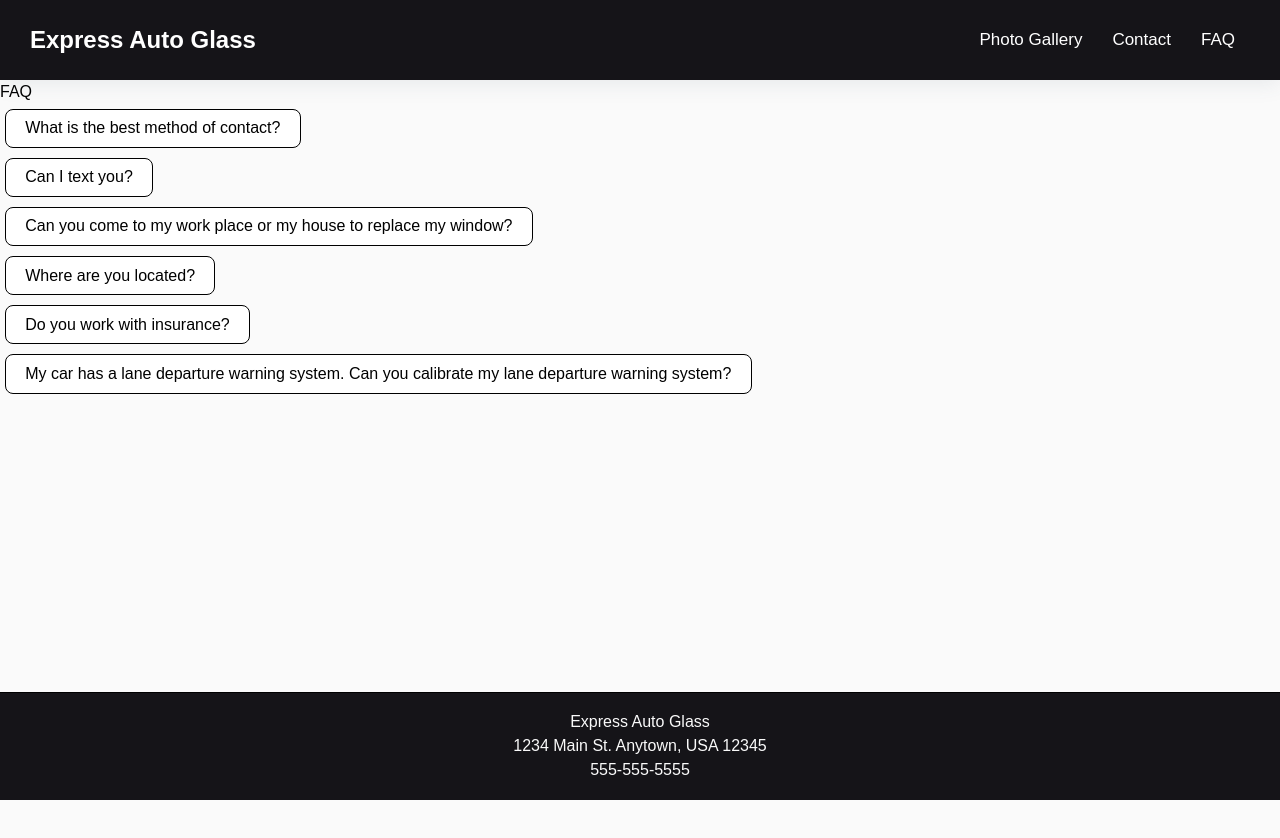
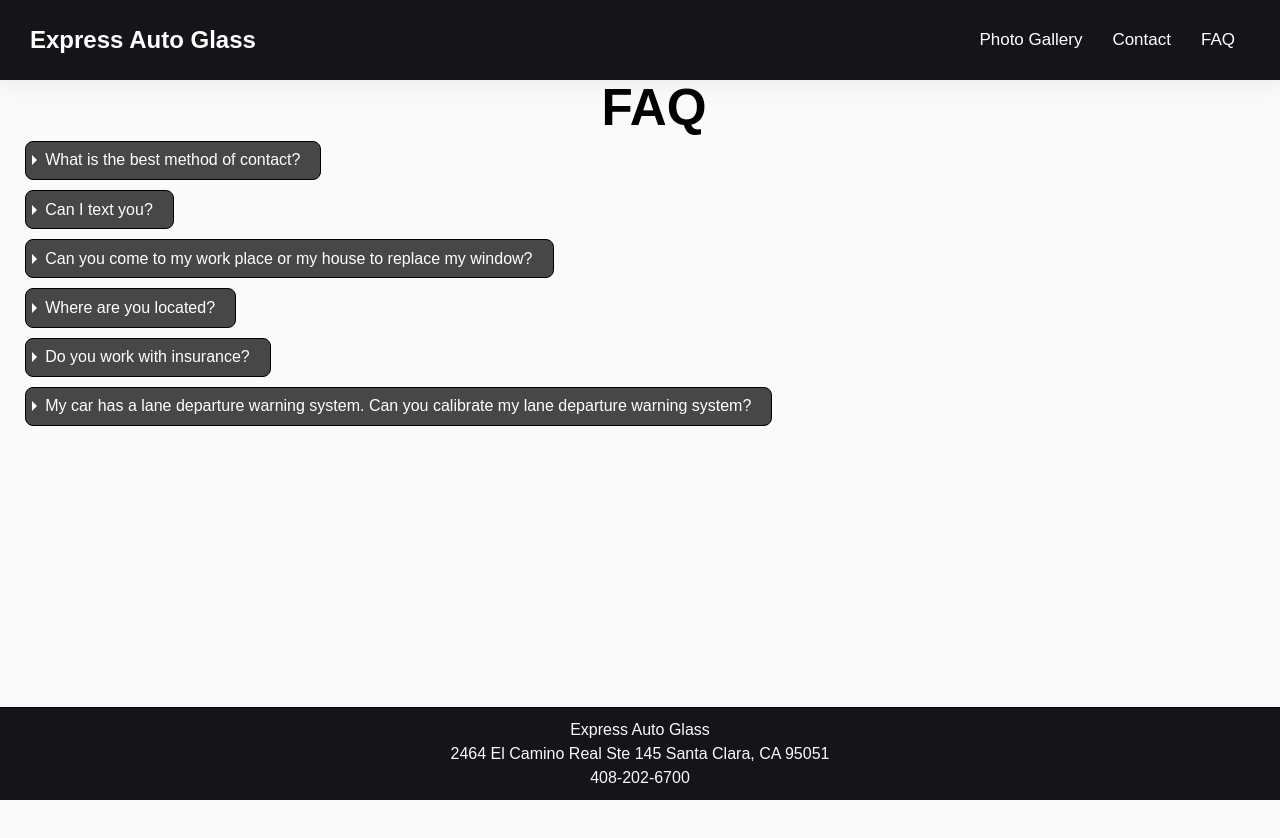
Before and after one commit to JonathanCardoza/ExpressAutoGlass, a React (Vite) app: page /faq in a window 1280 px wide. Shown: the top 838 px of the page. Built offline with nearby package versions, Linux system fonts and the light colour scheme.

Commit message:
Added more styling to the FAQ page: there is now a drop down arrow animation.

```diff
--- a/src/modules/accordion/styles.css
+++ b/src/modules/accordion/styles.css
@@ -6,13 +6,39 @@
 
   .accordion-button {
     margin: 5px;
-    background-color: white;
-    color: #000;
+    background-color: rgba(32, 31, 31, 0.815);
+    color: white;
     border: #000 solid 1px;
+    position: relative;
+    padding-right: 20px; /* Adjust this value to control the arrow spacing */
+    transition: background-color 0.3s; /* Transition for background-color property */
+  }
+
+  .accordion-button::after {
+    content: "";
+    position: absolute;
+    top: 50%;
+    left: 6px; /* Adjust this value to position the arrow */
+    width: 0;
+    height: 0;
+    border-top: 5px solid transparent; /* Adjust this value to control the arrow size */
+    border-bottom: 5px solid transparent; /* Adjust this value to control the arrow size */
+    border-left: 5px solid white; /* Adjust this value to control the arrow size and color */
+    transform: translateY(-50%);
+    transition: transform 0.3s; /* Transition for transform property */
+  }
+
+  .accordion-button:hover {
+    background-color: rgba(32, 31, 31, 0.7); /* Adjust this value for the hover background color */
+  }
+
+  .accordion-button:hover::after {
+    transform: translateY(-50%) rotate(90deg); /* Adjust this value to control the arrow rotation on hover */
+    transition: transform 0.3s; /* Transition for transform property */
   }
 
   .accordion-item {
     margin: 5px;
-    background-color: white;
+    background-color: rgba(255, 255, 255, 0);
     color: #000;
   }
--- a/src/modules/footer-menu/footer.tsx
+++ b/src/modules/footer-menu/footer.tsx
@@ -5,8 +5,8 @@ export function Footer(): JSX.Element {
     <footer className="footer">
       <div className="footer-content">
         <div className="footer-title">Express Auto Glass</div>
-        <div className="footer-address">1234 Main St. Anytown, USA 12345</div>
-        <div className="footer-phone">555-555-5555</div>
+        <div className="footer-address">2464 El Camino Real Ste 145 Santa Clara, CA 95051</div>
+        <div className="footer-phone">408-202-6700</div>
       </div>
     </footer>
   );
--- a/src/modules/footer-menu/styles.css
+++ b/src/modules/footer-menu/styles.css
@@ -4,7 +4,7 @@ footer {
   color: #fafafa;
   background: #151418;
   bottom: 0px;
-  padding: 17px 0 18px 0;
+  padding: 10px 0 10px 0;
   border-top: 1px solid #000;
   text-align: center;
   width: 100%;
--- a/src/modules/header-menu/styles.css
+++ b/src/modules/header-menu/styles.css
@@ -86,7 +86,7 @@ nav {
   }
 
   .menu a {
-    margin-left: 12px;
+    margin-left: 15px;
   }
 
   .menu li {
--- a/src/pages/contact/contact.tsx
+++ b/src/pages/contact/contact.tsx
@@ -6,6 +6,5 @@ export function Contact() {
     return(<div className="contact">
         <h1>Contact</h1>
     </div>
-
     )
 }
--- a/src/pages/faq/faq-items.tsx
+++ b/src/pages/faq/faq-items.tsx
@@ -19,7 +19,7 @@ export const faqItems: AccordionItem[] = [
   {
     title: "Where are you located?",
     content:
-      "Currently I do not have a physical location, since I am mobile. Some popular locations I work in are Santa Clara County, San Fracisco, and Gilroy area.",
+      "I do not have a physical location, since I am mobile. Some popular locations I work in are Santa Clara County, San Fracisco, and Gilroy area.",
   },
   {
     title: "Do you work with insurance?",
@@ -30,6 +30,6 @@ export const faqItems: AccordionItem[] = [
     title:
       "My car has a lane departure warning system. Can you calibrate my lane departure warning system?",
     content:
-      "Yes, I can calibrate your lane departure warning system. However, I do not have the equipment to calibrate your lane departure warning system. I can take your car to a shop that can calibrate your lane departure warning system.",
+      "Currently, I cannot calibrate the lane departure warning system. I am actively working to provide this service in the future.",
   },
 ];
--- a/src/pages/faq/faq.tsx
+++ b/src/pages/faq/faq.tsx
@@ -6,7 +6,9 @@ export function Faq(): JSX.Element {
   return (
     <div className="faq">
       <div className="faq-content">
-        <div className="faq-title">FAQ</div>
+        <div className="faq-title">
+          <h1>FAQ</h1>
+        </div>
         {faqItems.map((item, index) => (
           <Accordion
             accordionContent={item.content}
--- a/src/pages/faq/styles.css
+++ b/src/pages/faq/styles.css
@@ -2,22 +2,17 @@
   display: flex;
   flex-direction: column;
 }
-
-/* .faq-content {
-  display: flex;
-  flex-direction: column;
-  margin: 0 auto;
-  max-width: 600px; */
-/* } */
-
-/* .column {
-  display:flex;
-  margin: 0 auto;
-  max-width: 600px;
-} */
 
 ul {
   list-style-type: none;
   padding: 0;
   text-align: center;
 }
+
+.faq-content{
+  margin-left: 20px;
+}
+.faq-title{
+  margin-left: 8px;
+  text-align: center;
+}
--- a/src/pages/home/Home.tsx
+++ b/src/pages/home/Home.tsx
@@ -1,13 +1,13 @@
 import "./styles.css";
 
 export function Home(): JSX.Element {
-  const content = `Allow me to introduce myself, I'm George, an expert in the realm of
+  const content = `Hello, I'm George, an expert in
           car window replacements, with an impressive 41 years of hands-on
           experience. Over the course of my career, Ive encountered and
           successfully tackled every imaginable situation when it comes to
           replacing car windows. From the tiniest cracks to shattered glass,
           I've seen it all and handled it with precision and expertise. My
-          deep-rooted passion for cars and the intricate craftsmanship involved
+          passion for cars and the craftsmanship involved
           in replacing their windows ignited my journey four decades ago. Since
           then, I've dedicated countless hours to honing my skills, staying up
           to date with the latest advancements in automotive glass technology.
@@ -15,13 +15,13 @@ export function Home(): JSX.Element {
           understand the frustration and inconvenience that comes with a damaged
           car window, which is why I always strive to provide swift and reliable
           solutions. Whether it's a vintage classic, exotic cars, or the newest
-          model on the market, I approach each job with meticulous attention to
+          model on the market, I approach each job with attention to
           detail, ensuring a flawless fit and finish.`;
 
   return (
     <div className="home">
-      <h1>Introduction:</h1>
-      <div className="column">
+      <h1>Introduction</h1>
+      <div className="intro">
         <p>{content}</p>
       </div>
     </div>
--- a/src/pages/home/styles.css
+++ b/src/pages/home/styles.css
@@ -1,7 +1,7 @@
 .home {
-  /* display: flex;
-  flex-direction: column;
-  align-items: center;
-  justify-content: center;
-  height: 100vh; */
+  text-align: center;
+  margin: 10px;
 }
+.intro{
+  margin: 10px;
+}
```
Lines whose indentation alone changed are shown as unchanged.
